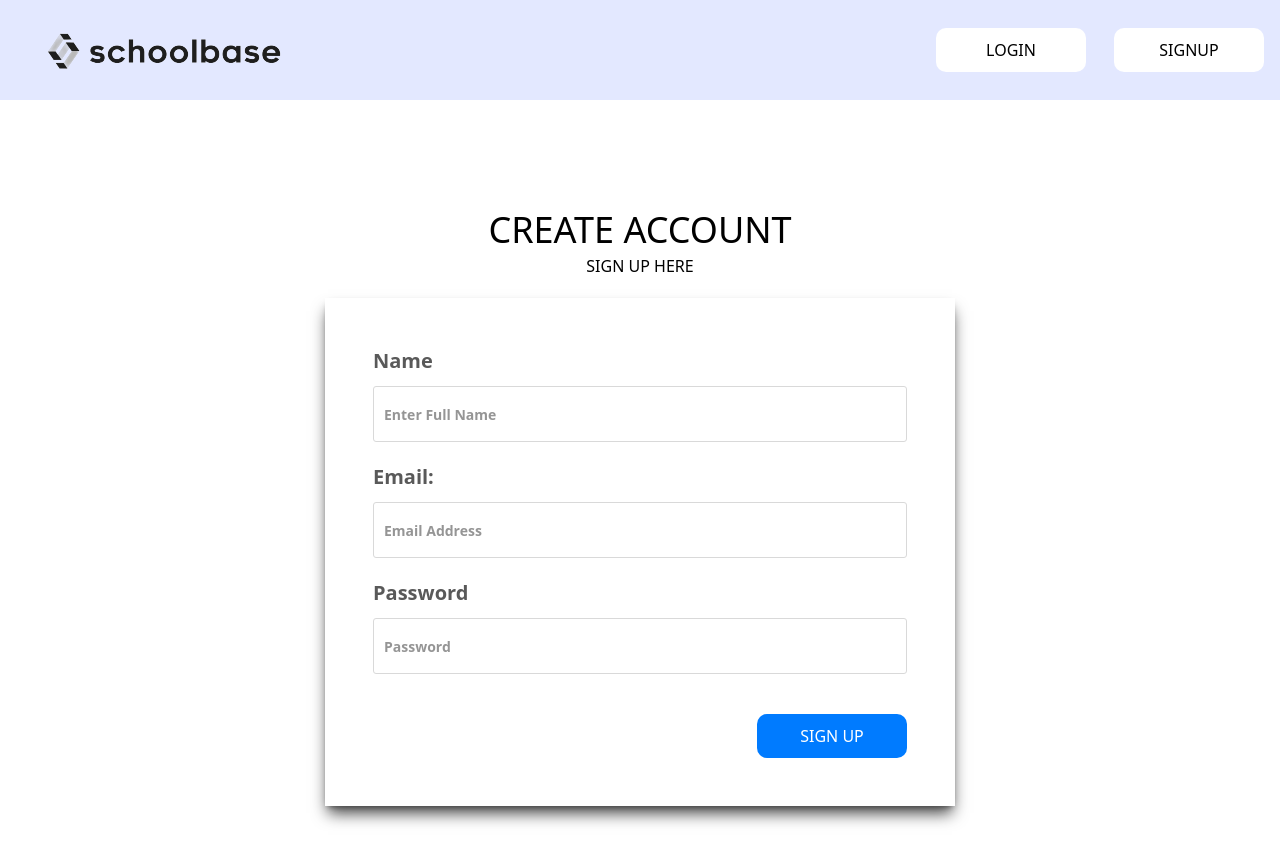
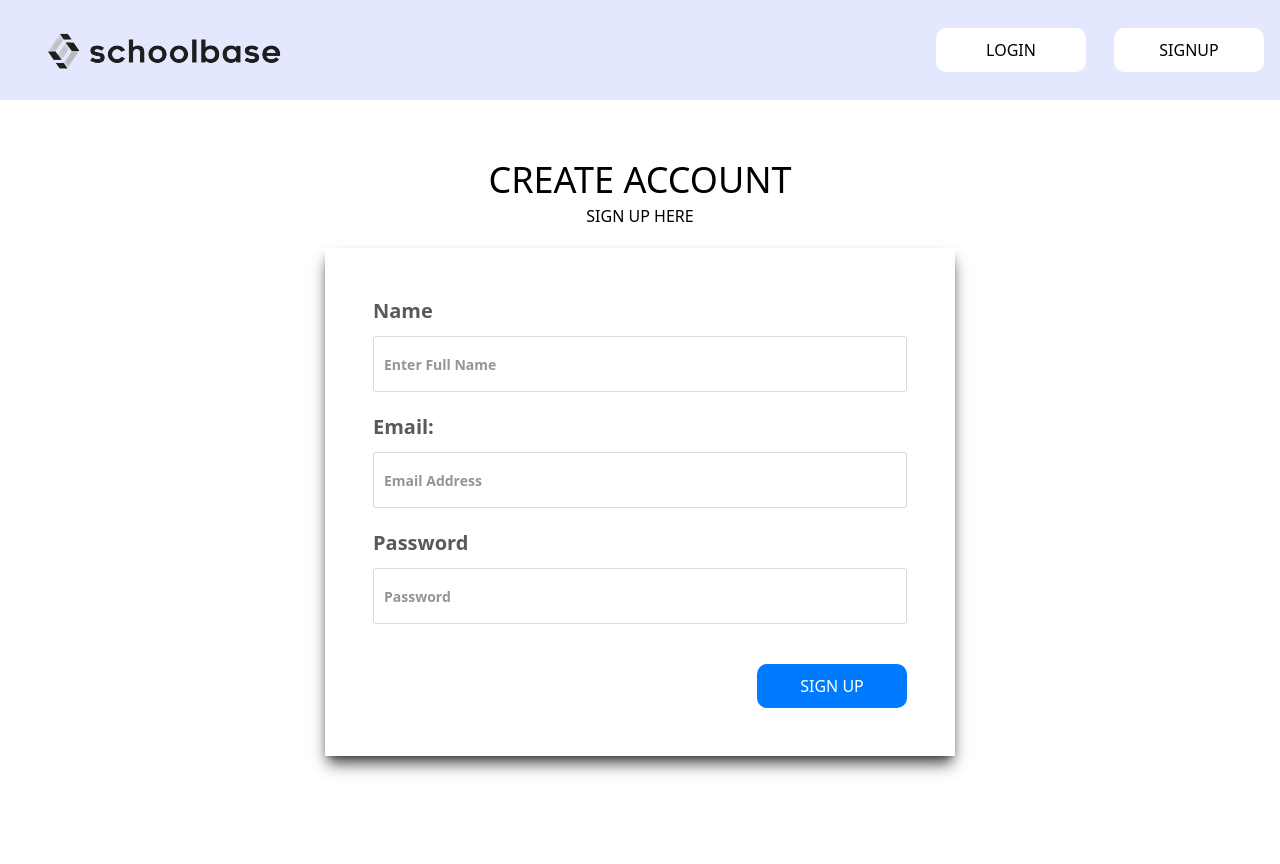
Before and after one commit to AJ1732/capstone_schoolbase_lms, a React (Vite) app: page /signup in a window 1280 px wide. Shown: the top 864 px of the page. After the commit the page ends 800 px from the top, so only its background shows below. Built offline with nearby package versions, Linux system fonts and the light colour scheme.

Commit message:
chore: update spacing in login and signup

```diff
--- a/src/anatomy/Pages/Login.jsx
+++ b/src/anatomy/Pages/Login.jsx
@@ -3,7 +3,7 @@ import { LogInForm } from "../../components/Form/Forms";
 
 const Login = () => {
   return (
-    <div className="content | min-h-[calc(100vh_-_100px)] flex flex-col items-center justify-center">
+    <div className="content | min-h-[calc(100vh_-_100px)] py-10 flex flex-col items-center justify-center">
       <div className="text-center my-5">
           <h1 className="text-4xl font-normal">WELCOME BACK!</h1>
           <h3>LOGIN HERE</h3>
@@ -13,7 +13,7 @@ const Login = () => {
 
       <h3 className="flex justify-end mr-[_380px] mt-5">
         Don't have an account?
-        <NavLink to="/signup" className="font-semibold ml-2">Sign Up</NavLink>
+        <NavLink to="/signup" className="font-semibold text-primary-00 ml-2">Sign Up</NavLink>
       </h3>
     </div>
   )
--- a/src/anatomy/Pages/SignUp.jsx
+++ b/src/anatomy/Pages/SignUp.jsx
@@ -3,13 +3,15 @@ import { SignUpForm } from "../../components/Form/Forms";
 
 const SignUp = () => {
   return (
-    <div className="content | h-[calc(100vh_-_100px)] flex flex-col items-center justify-center mt-12 mb-5">
-      <div className="text-center my-5">
-        <h1 className="text-4xl font-normal mb-1">CREATE ACCOUNT</h1>
-        <h3>SIGN UP HERE</h3>
+    <div className="content | min-h-[calc(100vh_-_100px)]">
+      <div className="py-10 flex flex-col items-center justify-center">
+        <div className="text-center my-5">
+          <h1 className="text-4xl font-normal mb-1">CREATE ACCOUNT</h1>
+          <h3>SIGN UP HERE</h3>
+        </div>
+
+        <SignUpForm />
       </div>
-
-      <SignUpForm />
     </div>
   )
 }
```
